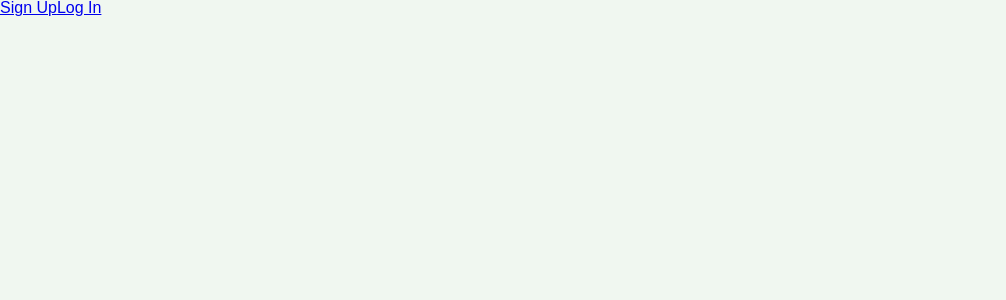
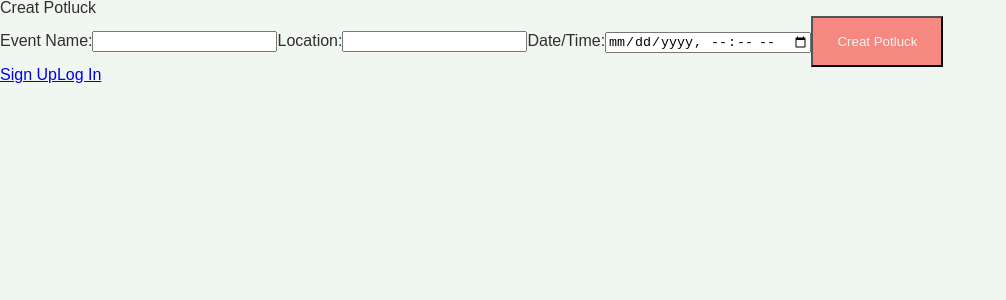
Before and after one commit to minasoha/front-end, a React (Create React App) app: page /login in a window 1280 px wide. Shown: the top 300 px of the page, without its empty margins (0-1006 px from the left). Built offline with nearby package versions, Linux system fonts and the light colour scheme; a web font is replaced by a local one.

Commit message:
basic dashboardPage and CreatePotluckPage

```diff
--- a/src/App.jsx
+++ b/src/App.jsx
@@ -2,6 +2,7 @@ import React, { useState } from "react";
 import { Switch, Route } from "react-router-dom";
 import { CoverPage, LoginPage } from "./components/pages";
 import { LoginContext } from "./contexts";
+
 
 const App = () => {
   const { Provider } = LoginContext;
@@ -14,9 +15,11 @@ const App = () => {
   return (
     <div className="app">
       <Provider value={{ isLoggedIn, setIsLoggedIn }}>
+
         <Switch>
           <Route path="/login" component={LoginPage} />
           <Route exact path="/" component={CoverPage} />
+
         </Switch>
       </Provider>
     </div>
--- /dev/null
+++ b/src/components/pages/CreatePotluckPage/CreatePotluckPage.js
@@ -0,0 +1,47 @@
+import React , { useEffect } from "react";
+import { useHistory } from "react-router";
+// import axiosWithAuth from "../../../utilities/axiosWithAuth";
+
+const CreatePotluckPage = () => {
+    const { push } = useHistory();
+    // useEffect(
+    //     axiosWithAuth().post('')
+    //         .then(resp => {
+    //             console.log(resp)
+    //         }).catch(err=>{console.log(err)})
+    // )
+    const handleSubmit = e => {
+        e.preventDefault();
+        push('/dashboard')
+    }
+    return(
+
+
+
+
+                <form className="creat-potluck" onSubmit={handleSubmit}>
+                    <h1>Creat Potluck</h1>
+                    <label>
+                        Event Name:
+                        <input type="text" name="event-name" />
+                    </label>
+                    <label>
+                        Location:
+                        <input type="text" name="location" />
+                    </label>
+                    <label>
+                    Date/Time:
+                    <input type="datetime-local" name="dateTime" />
+                    </label>
+
+                    <button onSubmit={handleSubmit} className="cover-page__cta-button">Creat Potluck</button>
+                </form>
+
+
+
+
+
+    );
+};
+
+export default CreatePotluckPage;
--- a/src/components/pages/LoginPage/LoginPage.jsx
+++ b/src/components/pages/LoginPage/LoginPage.jsx
@@ -1,10 +1,12 @@
 import React from "react";
 import { Switch, Route, NavLink } from "react-router-dom";
-
+import CreatePotluckPage from "../CreatePotluckPage/CreatePotluckPage";
 export const LoginPage = () => {
   return (
     <section data-testid="login-page" className="login-page">
       <div className="login-page__form-selector">
+
+      <CreatePotluckPage/>
         <NavLink
           data-testid="login-page__signup-button"
           className="login-page__form-select-button"
```
Also changed, not shown: src/components/pages/CreatePotluckPage/index.js (deleted).
